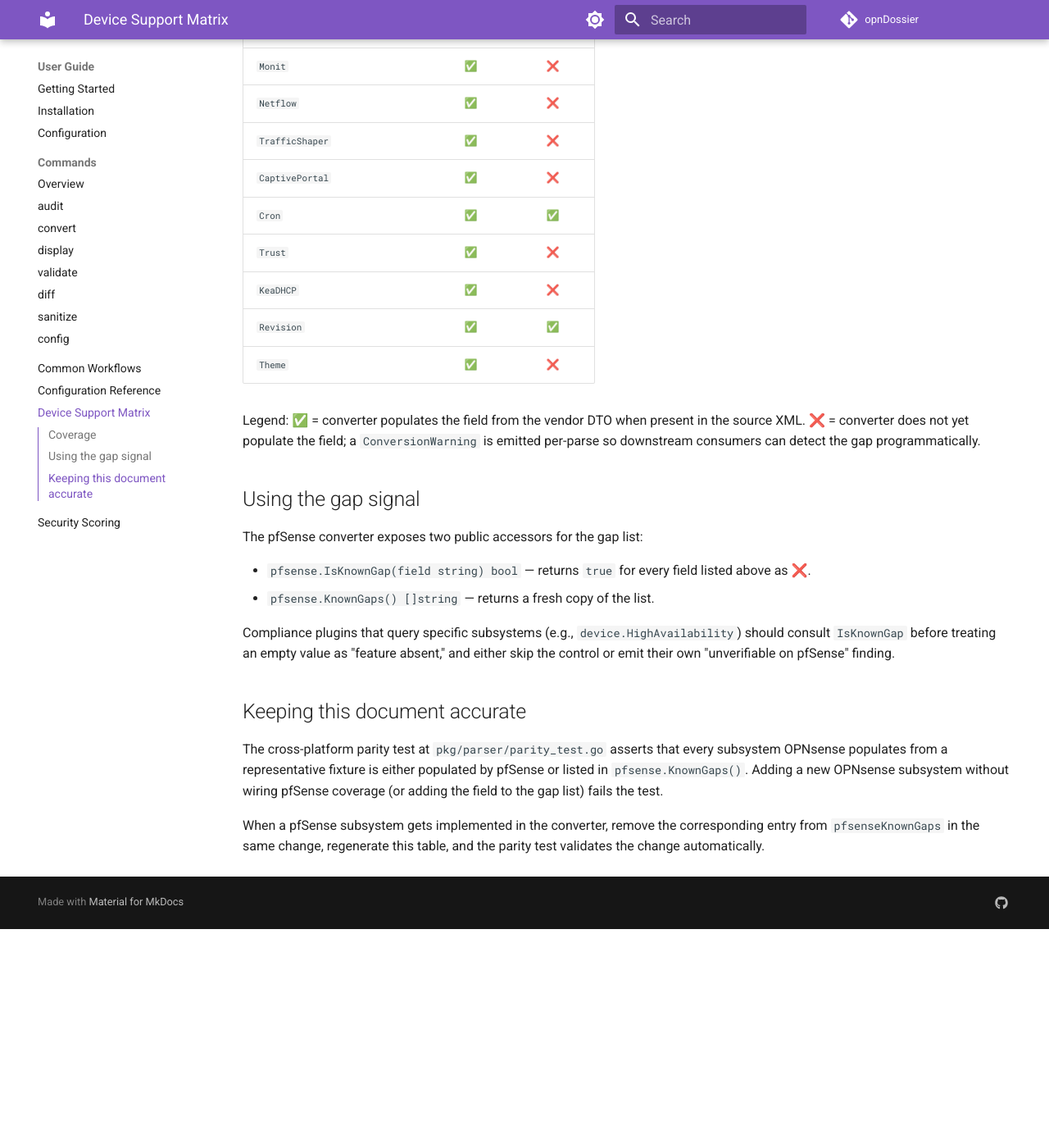
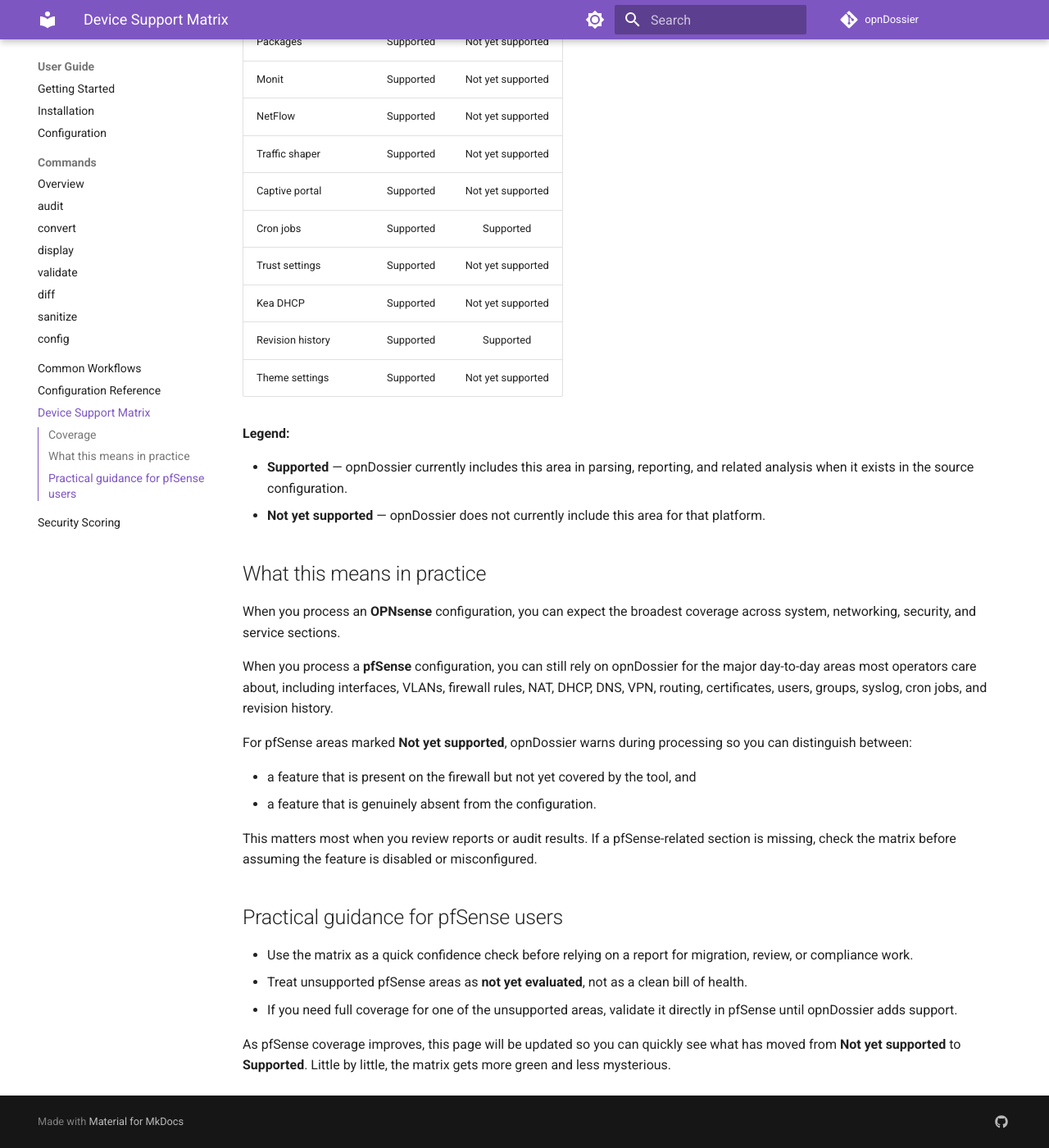
Before and after one commit to EvilBit-Labs/opnDossier, an MkDocs documentation site: the page built from docs/user-guide/device-support-matrix.md, in a window 1280 px wide and 1400 px high, scrolled down 1749 px. Shown: the whole window at 82% size. Built offline with MkDocs 1.6.1 and Material for MkDocs 9.7.7, drawn with Linux system fonts in a browser that asks for light colours; comment, search, counter and statistics services are not loaded; the version menu is left out; before the commit the page ends 2882 px from its top, so only the background shows below that; some of the changed text lies outside the part shown.

```diff
--- a/docs/user-guide/device-support-matrix.md
+++ b/docs/user-guide/device-support-matrix.md
@@ -1,64 +1,75 @@
 # Device Support Matrix
 
-opnDossier supports parsing and auditing configurations from both **OPNsense** and **pfSense**. Coverage of the platform-agnostic `CommonDevice` model differs between the two — OPNsense is the reference platform and currently populates more subsystems than the pfSense converter.
+opnDossier supports both **OPNsense** and **pfSense** configuration files.
 
-When the pfSense converter has not yet implemented a subsystem, it emits a `ConversionWarning` at `SeverityMedium` with the stable message text **"not yet implemented in pfSense converter"**. Compliance consumers can filter on that substring to skip affected controls for pfSense inputs and avoid false `PASS` verdicts.
+Today, **OPNsense has the broadest report and audit coverage**. **pfSense support is solid for core firewall and service areas**, but some sections are still in progress. This page shows what you can currently expect to see in generated reports, terminal output, and audit results for each platform.
+
+If a pfSense feature area is listed as **Not yet supported**, opnDossier warns you during processing so you know the missing section reflects current product coverage, not necessarily something absent from your firewall.
 
 ## Coverage
 
-| Subsystem (CommonDevice field) | OPNsense | pfSense |
-| ------------------------------ | :------: | :-----: |
-| `System`                       |    ✅    |   ✅    |
-| `Interfaces`                   |    ✅    |   ✅    |
-| `VLANs`                        |    ✅    |   ✅    |
-| `Bridges`                      |    ✅    |   ❌    |
-| `PPPs`                         |    ✅    |   ✅    |
-| `GIFs`                         |    ✅    |   ❌    |
-| `GREs`                         |    ✅    |   ❌    |
-| `LAGGs`                        |    ✅    |   ❌    |
-| `VirtualIPs`                   |    ✅    |   ❌    |
-| `InterfaceGroups`              |    ✅    |   ❌    |
-| `FirewallRules`                |    ✅    |   ✅    |
-| `NAT`                          |    ✅    |   ✅    |
-| `DHCP`                         |    ✅    |   ✅    |
-| `DNS`                          |    ✅    |   ✅    |
-| `NTP`                          |    ✅    |   ❌    |
-| `SNMP`                         |    ✅    |   ✅    |
-| `LoadBalancer`                 |    ✅    |   ✅    |
-| `VPN`                          |    ✅    |   ✅    |
-| `Routing`                      |    ✅    |   ✅    |
-| `Certificates`                 |    ✅    |   ✅    |
-| `CAs`                          |    ✅    |   ✅    |
-| `HighAvailability`             |    ✅    |   ❌    |
-| `IDS`                          |    ✅    |   ❌    |
-| `Syslog`                       |    ✅    |   ✅    |
-| `Users`                        |    ✅    |   ✅    |
-| `Groups`                       |    ✅    |   ✅    |
-| `Sysctl`                       |    ✅    |   ❌    |
-| `Packages`                     |    ✅    |   ❌    |
-| `Monit`                        |    ✅    |   ❌    |
-| `Netflow`                      |    ✅    |   ❌    |
-| `TrafficShaper`                |    ✅    |   ❌    |
-| `CaptivePortal`                |    ✅    |   ❌    |
-| `Cron`                         |    ✅    |   ✅    |
-| `Trust`                        |    ✅    |   ❌    |
-| `KeaDHCP`                      |    ✅    |   ❌    |
-| `Revision`                     |    ✅    |   ✅    |
-| `Theme`                        |    ✅    |   ❌    |
+| Feature area            | OPNsense  |      pfSense      |
+| ----------------------- | :-------: | :---------------: |
+| System settings         | Supported |     Supported     |
+| Interfaces              | Supported |     Supported     |
+| VLANs                   | Supported |     Supported     |
+| Bridges                 | Supported | Not yet supported |
+| PPP links               | Supported |     Supported     |
+| GIF tunnels             | Supported | Not yet supported |
+| GRE tunnels             | Supported | Not yet supported |
+| LAGG groups             | Supported | Not yet supported |
+| Virtual IPs             | Supported | Not yet supported |
+| Interface groups        | Supported | Not yet supported |
+| Firewall rules          | Supported |     Supported     |
+| NAT                     | Supported |     Supported     |
+| DHCP                    | Supported |     Supported     |
+| DNS                     | Supported |     Supported     |
+| NTP                     | Supported | Not yet supported |
+| SNMP                    | Supported |     Supported     |
+| Load balancer           | Supported |     Supported     |
+| VPN                     | Supported |     Supported     |
+| Routing                 | Supported |     Supported     |
+| Certificates            | Supported |     Supported     |
+| Certificate authorities | Supported |     Supported     |
+| High availability       | Supported | Not yet supported |
+| IDS/IPS                 | Supported | Not yet supported |
+| Remote syslog           | Supported |     Supported     |
+| Users                   | Supported |     Supported     |
+| Groups                  | Supported |     Supported     |
+| System tunables         | Supported | Not yet supported |
+| Packages                | Supported | Not yet supported |
+| Monit                   | Supported | Not yet supported |
+| NetFlow                 | Supported | Not yet supported |
+| Traffic shaper          | Supported | Not yet supported |
+| Captive portal          | Supported | Not yet supported |
+| Cron jobs               | Supported |     Supported     |
+| Trust settings          | Supported | Not yet supported |
+| Kea DHCP                | Supported | Not yet supported |
+| Revision history        | Supported |     Supported     |
+| Theme settings          | Supported | Not yet supported |
 
-Legend: ✅ = converter populates the field from the vendor DTO when present in the source XML. ❌ = converter does not yet populate the field; a `ConversionWarning` is emitted per-parse so downstream consumers can detect the gap programmatically.
+**Legend:**
 
-## Using the gap signal
+- **Supported** — opnDossier currently includes this area in parsing, reporting, and related analysis when it exists in the source configuration.
+- **Not yet supported** — opnDossier does not currently include this area for that platform.
 
-The pfSense converter exposes two public accessors for the gap list:
+## What this means in practice
 
-- `pfsense.IsKnownGap(field string) bool` — returns `true` for every field listed above as ❌.
-- `pfsense.KnownGaps() []string` — returns a fresh copy of the list.
+When you process an **OPNsense** configuration, you can expect the broadest coverage across system, networking, security, and service sections.
 
-Compliance plugins that query specific subsystems (e.g., `device.HighAvailability`) should consult `IsKnownGap` before treating an empty value as "feature absent," and either skip the control or emit their own "unverifiable on pfSense" finding.
+When you process a **pfSense** configuration, you can still rely on opnDossier for the major day-to-day areas most operators care about, including interfaces, VLANs, firewall rules, NAT, DHCP, DNS, VPN, routing, certificates, users, groups, syslog, cron jobs, and revision history.
 
-## Keeping this document accurate
+For pfSense areas marked **Not yet supported**, opnDossier warns during processing so you can distinguish between:
 
-The cross-platform parity test at `pkg/parser/parity_test.go` asserts that every subsystem OPNsense populates from a representative fixture is either populated by pfSense or listed in `pfsense.KnownGaps()`. Adding a new OPNsense subsystem without wiring pfSense coverage (or adding the field to the gap list) fails the test.
+- a feature that is present on the firewall but not yet covered by the tool, and
+- a feature that is genuinely absent from the configuration.
 
-When a pfSense subsystem gets implemented in the converter, remove the corresponding entry from `pfsenseKnownGaps` in the same change, regenerate this table, and the parity test validates the change automatically.
+This matters most when you review reports or audit results. If a pfSense-related section is missing, check the matrix before assuming the feature is disabled or misconfigured.
+
+## Practical guidance for pfSense users
+
+- Use the matrix as a quick confidence check before relying on a report for migration, review, or compliance work.
+- Treat unsupported pfSense areas as **not yet evaluated**, not as a clean bill of health.
+- If you need full coverage for one of the unsupported areas, validate it directly in pfSense until opnDossier adds support.
+
+As pfSense coverage improves, this page will be updated so you can quickly see what has moved from **Not yet supported** to **Supported**. Little by little, the matrix gets more green and less mysterious.
```
Also changed, not shown: .pre-commit-config.yaml (+6 -21 lines), CONTRIBUTING.md (+10 -13 lines), GOTCHAS.md (+12 -1 lines), README.md (+6 -5 lines), 1 other file.
